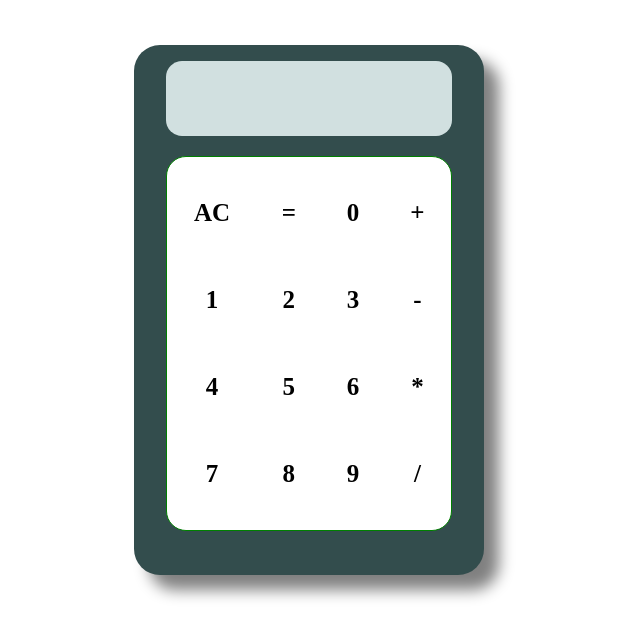
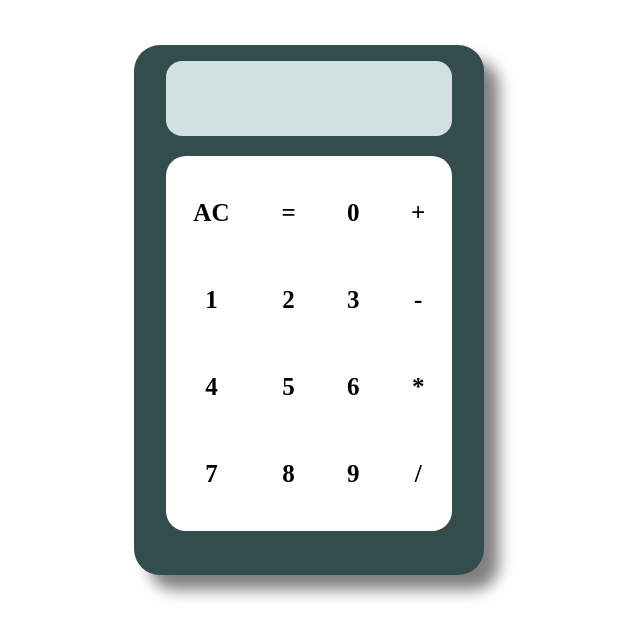
Before and after one commit to ronitanand/CALCULATOR, a PHP site: page / in a window 1280 px wide. Shown: the part 58-696 px from the top of the page, without its empty margins (331-971 px from the left). Run offline with PHP 8.4, Linux system fonts and the light colour scheme.

Commit message:
BORDER REMOVE

```diff
--- a/styles.css
+++ b/styles.css
@@ -44,7 +44,7 @@ h1{
 
 }
 table{
-    border:1px solid green;
+
     width:100% ;
     margin-top: 20px;
     text-align: center;
```
